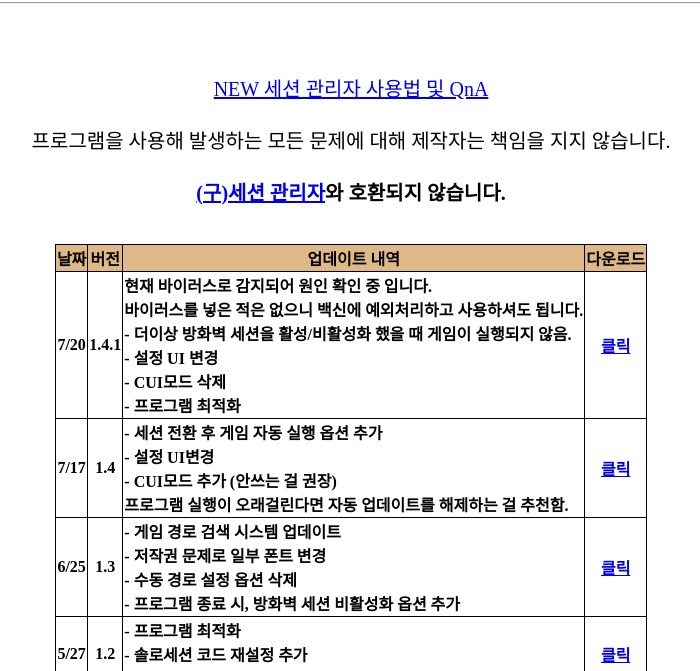
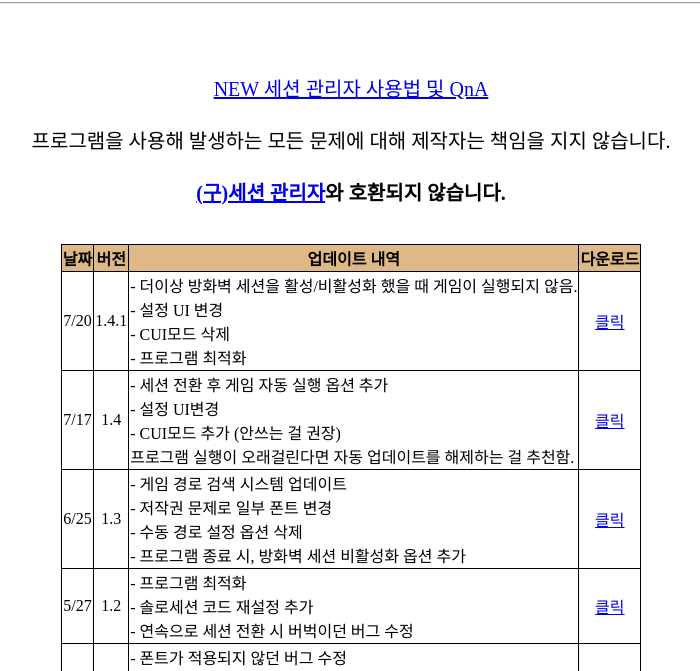
Before and after one commit to WhiteFaceHair/whitefacehair.github.io, a plain HTML site: page GUIsmDownload.html in a window 1280 px wide. Shown: the part 128-799 px from the top of the page, without its empty margins (289-989 px from the left). Drawn offline with Linux system fonts and the light colour scheme.

Commit message:
Add files via upload

```diff
--- a/GUIsmDownload.html
+++ b/GUIsmDownload.html
@@ -64,7 +64,7 @@
         <a href="GUIsmUsage.html">NEW 세션 관리자 사용법 및 QnA</a> <br><br>
         프로그램을 사용해 발생하는 모든 문제에 대해 제작자는 책임을 지지 않습니다.
         <br><br>
-        <strong><a href="https://whitefacehair.github.io/CUIsmDownload.html">(구)세션 관리자</a>와 호환되지 않습니다.<br>
+        <strong><a href="https://whitefacehair.github.io/CUIsmDownload.html">(구)세션 관리자</a>와 호환되지 않습니다.<br></strong>
     </p>
     <br>
 
@@ -82,7 +82,6 @@
                 <td class="center">7/20</td>
                 <td class="center">1.4.1</td>
                 <td>
-                    <strong>현재 바이러스로 감지되어 원인 확인 중 입니다.<br>바이러스를 넣은 적은 없으니 백신에 예외처리하고 사용하셔도 됩니다.</strong><br>
                     - 더이상 방화벽 세션을 활성/비활성화 했을 때 게임이 실행되지 않음.<br>
                     - 설정 UI 변경<br>
                     - CUI모드 삭제<br>
```
